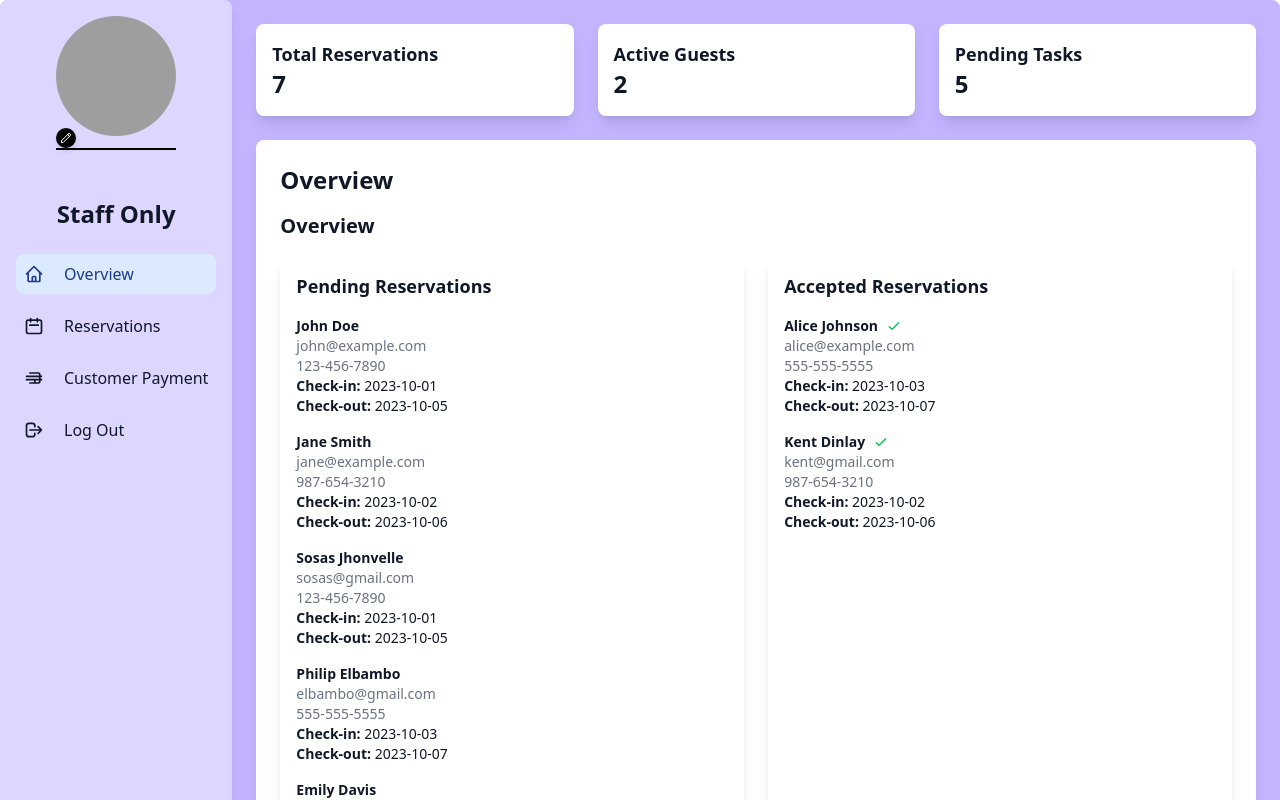
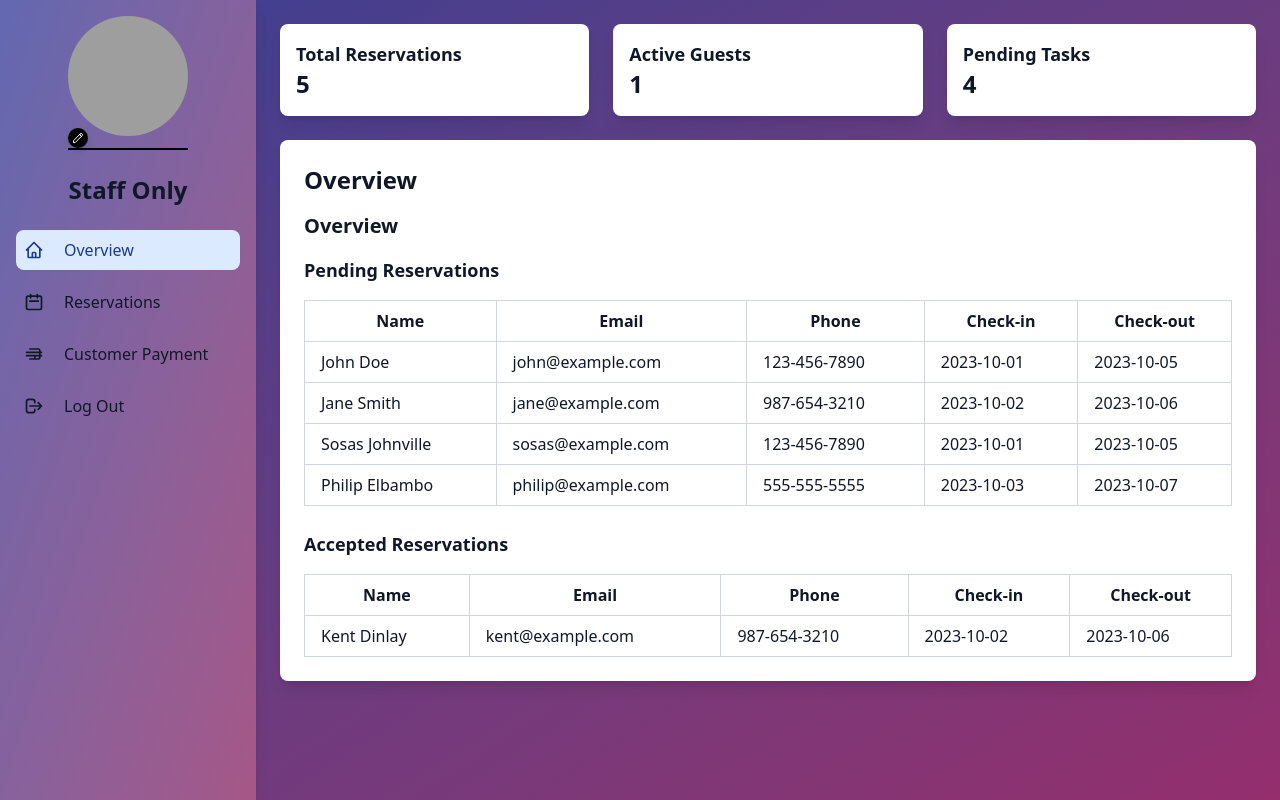
Before and after one commit to philipelbambo/resort-reservation, a React (Vite) app: page /staff-dashboard in a window 1280 px wide. Shown: the top 800 px of the page. Built offline with nearby package versions, Linux system fonts and the light colour scheme; grey boxes are pictures that could not be loaded.

Commit message:
temporary background

```diff
--- a/package.json
+++ b/package.json
@@ -12,7 +12,7 @@
   "dependencies": {
     "@react-google-maps/api": "^2.20.6",
     "@tailwindcss/vite": "^4.0.17",
-    "framer-motion": "^12.6.2",
+    "framer-motion": "^12.9.7",
     "lucide-react": "^0.487.0",
     "react": "^19.0.0",
     "react-dom": "^19.0.0",
--- a/src/assets/pages/Profile.jsx
+++ b/src/assets/pages/Profile.jsx
@@ -20,7 +20,7 @@ const Profile = () => {
   ];
 
   return (
-    <div className="p-8 bg-white shadow-md rounded-lg max-w-full mx-auto mt-10">
+    <div className="p-8 bg-white shadow-md rounded-lg max-w-full mx-auto mt-5">
             <Header />
       <div className="flex w-full h-full gap-7">
         <div className="">
--- a/src/assets/pages/StaffDashboard.jsx
+++ b/src/assets/pages/StaffDashboard.jsx
@@ -7,11 +7,10 @@ const StaffDashboard = () => {
   const [reservations, setReservations] = useState([
     { id: 1, name: 'John Doe', email: 'john@example.com', phone: '123-456-7890', checkIn: '2023-10-01', checkOut: '2023-10-05', status: 'Pending', paymentMethod: 'Gcash' },
     { id: 2, name: 'Jane Smith', email: 'jane@example.com', phone: '987-654-3210', checkIn: '2023-10-02', checkOut: '2023-10-06', status: 'Pending', paymentMethod: 'Gcash' },
-    { id: 3, name: 'Alice Johnson', email: 'alice@example.com', phone: '555-555-5555', checkIn: '2023-10-03', checkOut: '2023-10-07', status: 'Accepted', paymentMethod: 'Cash' },
-    { id: 4, name: 'Sosas Jhonvelle', email: 'sosas@gmail.com', phone: '123-456-7890', checkIn: '2023-10-01', checkOut: '2023-10-05', status: 'Pending', paymentMethod: 'Gcash' },
-    { id: 5, name: 'Kent Dinlay', email: 'kent@gmail.com', phone: '987-654-3210', checkIn: '2023-10-02', checkOut: '2023-10-06', status: 'Accepted', paymentMethod: 'Cash' },
-    { id: 6, name: 'Philip Elbambo', email: 'elbambo@gmail.com', phone: '555-555-5555', checkIn: '2023-10-03', checkOut: '2023-10-07', status: 'Pending', paymentMethod: 'Gcash' },
-    { id: 7, name: 'Emily Davis', email: 'emily@example.com', phone: '123-456-7890', checkIn: '2023-10-04', checkOut: '2023-10-08', status: 'Pending', paymentMethod: 'Gcash' },
+    { id: 3, name: 'Sosas Johnville', email: 'sosas@example.com', phone: '123-456-7890', checkIn: '2023-10-01', checkOut: '2023-10-05', status: 'Pending', paymentMethod: 'Gcash' },
+    { id: 4, name: 'Kent Dinlay', email: 'kent@example.com', phone: '987-654-3210', checkIn: '2023-10-02', checkOut: '2023-10-06', status: 'Accepted', paymentMethod: 'Cash' },
+    { id: 5, name: 'Philip Elbambo', email: 'philip@example.com', phone: '555-555-5555', checkIn: '2023-10-03', checkOut: '2023-10-07', status: 'Pending', paymentMethod: 'Gcash' },
+    // Add more reservations as needed
   ]);
 
   const handleLinkClick = (link) => {
@@ -55,101 +54,100 @@ const StaffDashboard = () => {
         return (
           <div>
             <h3 className="text-xl font-semibold mb-4">Overview</h3>
-            <div className="grid grid-cols-1 md:grid-cols-2 gap-6">
-              {/* Pending Reservations */}
-              <div className="p-4 rounded-lg shadow-lg bg-white">
+
+            {/* Pending Reservations Table */}
+            <div className="mb-6">
               <h4 className="text-lg font-semibold mb-4">Pending Reservations</h4>
-                {reservations.filter(res => res.status === 'Pending').length > 0 ? (
-                  reservations
-                    .filter(res => res.status === 'Pending')
-                    .map(reservation => (
-                      <div key={reservation.id} className="mb-4">
-                        <p className="text-sm font-semibold">{reservation.name}</p>
-                        <p className="text-sm text-gray-500">{reservation.email}</p>
-                        <p className="text-sm text-gray-500">{reservation.phone}</p>
-                        <p className="text-sm">
-                          <span className="font-semibold">Check-in:</span> {reservation.checkIn}
-                        </p>
-                        <p className="text-sm">
-                          <span className="font-semibold">Check-out:</span> {reservation.checkOut}
-                        </p>
+              <div className="overflow-x-auto">
+                <table className="min-w-full bg-white border border-gray-300">
+                  <thead>
+                    <tr>
+                      <th className="py-2 px-4 border-b border-r border-gray-300">Name</th>
+                      <th className="py-2 px-4 border-b border-r border-gray-300">Email</th>
+                      <th className="py-2 px-4 border-b border-r border-gray-300">Phone</th>
+                      <th className="py-2 px-4 border-b border-r border-gray-300">Check-in</th>
+                      <th className="py-2 px-4 border-b border-gray-300">Check-out</th>
+                    </tr>
+                  </thead>
+                  <tbody>
+                    {reservations.filter(res => res.status === 'Pending').map(reservation => (
+                      <tr key={reservation.id} className="border-b border-gray-300">
+                        <td className="py-2 px-4 border-r border-gray-300">{reservation.name}</td>
+                        <td className="py-2 px-4 border-r border-gray-300">{reservation.email}</td>
+                        <td className="py-2 px-4 border-r border-gray-300">{reservation.phone}</td>
+                        <td className="py-2 px-4 border-r border-gray-300">{reservation.checkIn}</td>
+                        <td className="py-2 px-4">{reservation.checkOut}</td>
+                      </tr>
+                    ))}
+                  </tbody>
+                </table>
               </div>
-                    ))
-                ) : (
-                  <p className="text-sm text-gray-500">No pending reservations.</p>
-                )}
             </div>
 
-              {/* Accepted Reservations */}
-              <div className="p-4 rounded-lg shadow-lg bg-white">
+            {/* Accepted Reservations Table */}
+            <div>
               <h4 className="text-lg font-semibold mb-4">Accepted Reservations</h4>
-                {reservations.filter(res => res.status === 'Accepted').length > 0 ? (
-                  reservations
-                    .filter(res => res.status === 'Accepted')
-                    .map(reservation => (
-                      <div key={reservation.id} className="mb-4">
-                        <p className="text-sm font-semibold flex items-center">
-                          <span className="mr-2">{reservation.name}</span>
-                          <svg className="w-4 h-4 text-green-500" fill="none" stroke="currentColor" viewBox="0 0 24 24" xmlns="http://www.w3.org/2000/svg">
-                            <path strokeLinecap="round" strokeLinejoin="round" strokeWidth="2" d="M5 13l4 4L19 7"></path>
-                          </svg>
-                        </p>
-                        <p className="text-sm text-gray-500">{reservation.email}</p>
-                        <p className="text-sm text-gray-500">{reservation.phone}</p>
-                        <p className="text-sm">
-                          <span className="font-semibold">Check-in:</span> {reservation.checkIn}
-                        </p>
-                        <p className="text-sm">
-                          <span className="font-semibold">Check-out:</span> {reservation.checkOut}
-                        </p>
-                      </div>
-                    ))
-                ) : (
-                  <p className="text-sm text-gray-500">No accepted reservations.</p>
-                )}
+              <div className="overflow-x-auto">
+                <table className="min-w-full bg-white border border-gray-300">
+                  <thead>
+                    <tr>
+                      <th className="py-2 px-4 border-b border-r border-gray-300">Name</th>
+                      <th className="py-2 px-4 border-b border-r border-gray-300">Email</th>
+                      <th className="py-2 px-4 border-b border-r border-gray-300">Phone</th>
+                      <th className="py-2 px-4 border-b border-r border-gray-300">Check-in</th>
+                      <th className="py-2 px-4 border-b border-gray-300">Check-out</th>
+                    </tr>
+                  </thead>
+                  <tbody>
+                    {reservations.filter(res => res.status === 'Accepted').map(reservation => (
+                      <tr key={reservation.id} className="border-b border-gray-300">
+                        <td className="py-2 px-4 border-r border-gray-300">{reservation.name}</td>
+                        <td className="py-2 px-4 border-r border-gray-300">{reservation.email}</td>
+                        <td className="py-2 px-4 border-r border-gray-300">{reservation.phone}</td>
+                        <td className="py-2 px-4 border-r border-gray-300">{reservation.checkIn}</td>
+                        <td className="py-2 px-4">{reservation.checkOut}</td>
+                      </tr>
+                    ))}
+                  </tbody>
+                </table>
               </div>
             </div>
           </div>
         );
+
       case 'Reservations':
         return (
           <div>
             <h3 className="text-xl font-semibold mb-4">Reservations</h3>
-            <div className="grid grid-cols-1 md:grid-cols-2 lg:grid-cols-3 gap-6">
+            <div className=" overflow-x-auto">
+              <table className="min-w-full bg-white border border-gray-300">
+                <thead>
+                  <tr>
+                    <th className="py-2 px-4 border-b border-r border-gray-300">Name</th>
+                    <th className="py-2 px-4 border-b border-r border-gray-300">Email</th>
+                    <th className="py-2 px-4 border-b border-r border-gray-300">Phone</th>
+                    <th className="py-2 px-4 border-b border-r border-gray-300">Check-in</th>
+                    <th className="py-2 px-4 border-b border-r border-gray-300">Check-out</th>
+                    <th className="py-2 px-4 border-b border-r border-gray-300">Status</th>
+                    <th className="py-2 px-4 border-b border-r border-gray-300">Payment Method</th>
+                    <th className="py-2 px-4 border-b">Actions</th>
+                  </tr>
+                </thead>
+                <tbody>
                   {reservations.map((reservation) => (
-                <div
-                  key={reservation.id}
-                  className="p-4 rounded-lg shadow-lg bg-white"
-                >
-                  <h4 className="text-lg font-semibold flex items-center">
-                    {reservation.name}
-                    {reservation.status === 'Accepted' && (
-                      <svg className="w-4 h-4 text-green-500 ml-2" fill="none" stroke="currentColor" viewBox="0 0 24 24" xmlns="http://www.w3.org/2000/svg">
-                        <path strokeLinecap="round" strokeLinejoin="round" strokeWidth="2" d="M5 13l4 4L19 7"></path>
-                      </svg>
-                    )}
-                  </h4>
-                  <p className="text-sm text-gray-500">{reservation.email}</p>
-                  <p className="text-sm text-gray-500">{reservation.phone}</p>
-                  <div className="mt-4">
-                    <p className="text-sm">
-                      <span className="font-semibold">Check-in:</span> {reservation.checkIn}
-                    </p>
-                    <p className="text-sm">
-                      <span className="font-semibold">Check-out:</span> {reservation.checkOut}
-                    </p>
-                    <p className="text-sm">
-                      <span className="font-semibold">Status:</span> {reservation.status}
-                    </p>
-                    <p className="text-sm">
-                      <span className="font-semibold">Payment Method:</span> {reservation.paymentMethod}
-                    </p>
-                  </div>
-                  <div className="mt-4 flex space-x-2">
+                    <tr key={reservation.id} className="border-b border-gray-300">
+                      <td className="py-2 px-4 border-r border-gray-300">{reservation.name}</td>
+                      <td className="py-2 px-4 border-r border-gray-300">{reservation.email}</td>
+                      <td className="py-2 px-4 border-r border-gray-300">{reservation.phone}</td>
+                      <td className="py-2 px-4 border-r border-gray-300">{reservation.checkIn}</td>
+                      <td className="py-2 px-4 border-r border-gray-300">{reservation.checkOut}</td>
+                      <td className="py-2 px-4 border-r border-gray-300">{reservation.status}</td>
+                      <td className="py-2 px-4 border-r border-gray-300">{reservation.paymentMethod}</td>
+                      <td className="py-2 px-4">
                         {reservation.status === 'Pending' && (
                           <>
                             <button
-                          className="text-sm bg-green-500 text-white px-3 py-1 rounded-lg hover:bg-green-600"
+                              className="text-sm bg-green-500 text-white px-3 py-1 rounded-lg hover:bg-green-600 mr-2"
                               onClick={() => handleReservationAction(reservation.id, 'Accepted')}
                             >
                               Accept
@@ -162,39 +160,42 @@ const StaffDashboard = () => {
                             </button>
                           </>
                         )}
-                  </div>
-                </div>
+                      </td>
+                    </tr>
                   ))}
+                </tbody>
+              </table>
             </div>
           </div>
         );
+
       case 'Customer Payment':
         return (
           <div>
             <h3 className="text-xl font-semibold mb-4">Customer Payment</h3>
             <div className="overflow-x-auto mb-6">
               <h4 className="text-lg font-semibold mb-4">Gcash Payments</h4>
-              <table className="min-w-full bg-white">
+              <table className="min-w-full bg-white border border-gray-300">
                 <thead>
                   <tr>
-                    <th className="py-2 px-4 border-b">Name</th>
-                    <th className="py-2 px-4 border-b">Email</th>
-                    <th className="py-2 px-4 border-b">Phone</th>
-                    <th className="py-2 px-4 border-b">Check-in</th>
-                    <th className="py-2 px-4 border-b">Check-out</th>
-                    <th className="py-2 px-4 border-b">Status</th>
+                    <th className="py-2 px-4 border-b border-r border-gray-300">Name</th>
+                    <th className="py-2 px-4 border-b border-r border-gray-300">Email</th>
+                    <th className="py-2 px-4 border-b border-r border-gray-300">Phone</th>
+                    <th className="py-2 px-4 border-b border-r border-gray-300">Check-in</th>
+                    <th className="py-2 px-4 border-b border-r border-gray-300">Check-out</th>
+                    <th className="py-2 px-4 border-b border-r border-gray-300">Status</th>
                     <th className="py-2 px-4 border-b">Actions</th>
                   </tr>
                 </thead>
                 <tbody>
                   {reservations.filter(res => res.paymentMethod === 'Gcash').map(reservation => (
                     <tr key={reservation.id} className={`${reservation.status === 'Pending' ? 'bg-yellow-100' : ''}`}>
-                      <td className="py-2 px-4 border-b">{reservation.name}</td>
-                      <td className="py-2 px-4 border-b">{reservation.email}</td>
-                      <td className="py-2 px-4 border-b">{reservation.phone}</td>
-                      <td className="py-2 px-4 border-b">{reservation.checkIn}</td>
-                      <td className="py-2 px-4 border-b">{reservation.checkOut}</td>
-                      <td className="py-2 px-4 border-b">{reservation.status}</td>
+                      <td className="py-2 px-4 border-b border-r border-gray-300">{reservation.name}</td>
+                      <td className="py-2 px-4 border-b border-r border-gray-300">{reservation.email}</td>
+                      <td className="py-2 px-4 border-b border-r border-gray-300">{reservation.phone}</td>
+                      <td className="py-2 px-4 border-b border-r border-gray-300">{reservation.checkIn}</td>
+                      <td className="py-2 px-4 border-b border-r border-gray-300">{reservation.checkOut}</td>
+                      <td className="py-2 px-4 border-b border-r border-gray-300">{reservation.status}</td>
                       <td className="py-2 px-4 border-b">
                         {reservation.status === 'Pending' && (
                           <button
@@ -212,30 +213,25 @@ const StaffDashboard = () => {
             </div>
             <div className="overflow-x-auto">
               <h4 className="text-lg font-semibold mb-4">Confirmed Reservations</h4>
-              <table className="min-w-full bg-white">
+              <table className="min-w-full bg-white border border-gray-300">
                 <thead>
                   <tr>
-                    <th className="py-2 px-4 border-b">Name</th>
-                    <th className="py-2 px-4 border-b">Email</th>
-                    <th className="py-2 px-4 border-b">Phone</th>
-                    <th className="py-2 px-4 border-b">Check-in</th>
-                    <th className="py-2 px-4 border-b">Check-out</th>
+                    <th className="py-2 px-4 border-b border-r border-gray-300">Name</th>
+                    <th className="py-2 px-4 border-b border-r border-gray-300">Email</th>
+                    <th className="py-2 px-4 border-b border-r border-gray-300">Phone</th>
+                    <th className="py-2 px-4 border-b border-r border-gray-300">Check-in</th>
+                    <th className="py-2 px-4 border-b border-r border-gray-300">Check-out</th>
                     <th className="py-2 px-4 border-b">Payment Method</th>
                   </tr>
                 </thead>
                 <tbody>
                   {reservations.filter(res => res.status === 'Accepted').map(reservation => (
                     <tr key={reservation.id}>
-                      <td className="py-2 px-4 border-b flex items-center">
-                        <span className="mr-2">{reservation.name}</span>
-                        <svg className="w-4 h-4 text-green-500" fill="none" stroke="currentColor" viewBox="0 0 24 24" xmlns="http://www.w3.org/2000/svg">
-                          <path strokeLinecap="round" strokeLinejoin="round" strokeWidth="2" d="M5 13l4 4L19 7"></path>
-                        </svg>
-                      </td>
-                      <td className="py-2 px-4 border-b">{reservation.email}</td>
-                      <td className="py-2 px-4 border-b">{reservation.phone}</td>
-                      <td className="py-2 px-4 border-b">{reservation.checkIn}</td>
-                      <td className="py-2 px-4 border-b">{reservation.checkOut}</td>
+                      <td className="py-2 px-4 border-b border-r border-gray-300">{reservation.name}</td>
+                      <td className="py-2 px-4 border-b border-r border-gray-300">{reservation.email}</td>
+                      <td className="py-2 px-4 border-b border-r border-gray-300">{reservation.phone}</td>
+                      <td className="py-2 px-4 border-b border-r border-gray-300">{reservation.checkIn}</td>
+                      <td className="py-2 px-4 border-b border-r border-gray-300">{reservation.checkOut}</td>
                       <td className="py-2 px-4 border-b">{reservation.paymentMethod}</td>
                     </tr>
                   ))}
@@ -244,13 +240,14 @@ const StaffDashboard = () => {
             </div>
           </div>
         );
+
       default:
         return <p>Welcome to the Staff Dashboard</p>;
     }
   };
 
   return (
-    <div className="flex h-full rounded-lg bg-violet-300 text-gray-900">
+    <div className="flex h-screen w-screen bg-gradient-to-br from-[#383e92] to-[#942e6d] text-gray-900">
       {/* Loading Overlay */}
       {isLoading && (
         <div className="fixed inset-0 bg-white bg-opacity-50 flex items-center justify-center z-50">
@@ -262,7 +259,7 @@ const StaffDashboard = () => {
       )}
 
       {/* Sidebar */}
-      <div className=" rounded-lg bg-violet-200 p-4  shadow-lg flex flex-col items-center">
+      <div className="w-64 bg-gradient-to-br from-[#6268b1] to-[#a55787] p-4 shadow-lg flex flex-col items-center">
         {/* Profile Picture */}
         <div className="mb-6 flex items-center justify-center border-b-2 border-black pb-3 relative">
           <img
@@ -285,10 +282,10 @@ const StaffDashboard = () => {
           </div>
         </div>
 
-        <h2 className="text-2xl font-bold m-6 flex items-center justify-center">Staff Only</h2>
+        <h2 className="text-2xl font-bold mb-6 flex items-center justify-center">Staff Only</h2>
 
         {/* Sidebar Links */}
-        <ul>
+        <ul className="w-full">
           {['Overview', 'Reservations', 'Customer Payment', 'Log Out'].map((link) => (
             <li key={link} className="mb-3">
               <a
@@ -333,9 +330,9 @@ const StaffDashboard = () => {
       </div>
 
       {/* Main Content */}
-      <div className="flex-1 p-6">
+      <div className="flex-1 p-6 overflow-auto">
         {/* Quick Stats Cards */}
-        <div className="grid grid-cols-3 gap-6 mb-6">
+        <div className="grid grid-cols-1 md:grid-cols-3 gap-6 mb-6">
           <div className="p-4 rounded-lg shadow-lg bg-white">
             <h3 className="text-lg font-semibold">Total Reservations</h3>
             <p className="text-2xl font-bold">{reservations.length}</p>
```
Also changed, not shown: src/assets/components/Breadcrumbs.jsx (+78 -12 lines), src/assets/layouts/Header.jsx (+12 -6 lines), src/assets/pages/AdminRoomAvalability.jsx (+52 -14 lines), src/assets/pages/Homepage.jsx (+75 -41 lines), 1 other file (tests, documents, lock files or other folders). Lines whose indentation alone changed are shown as unchanged.
